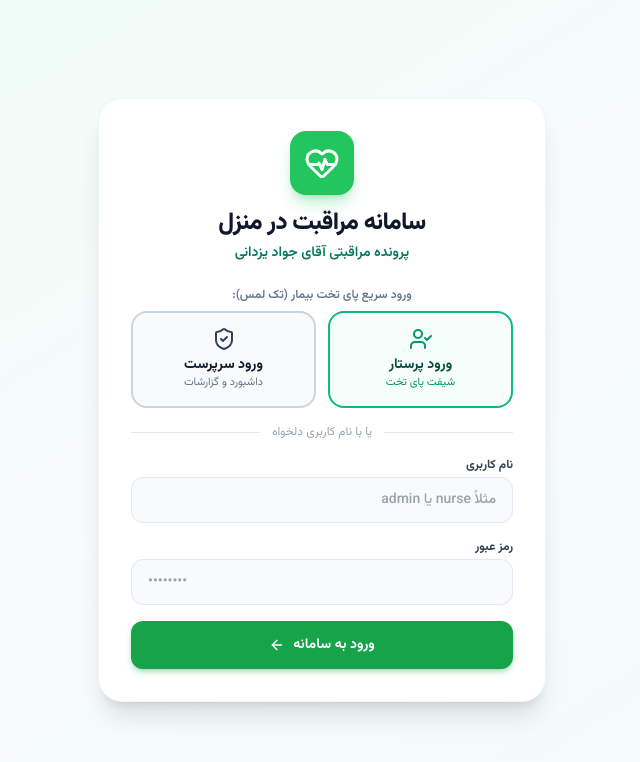
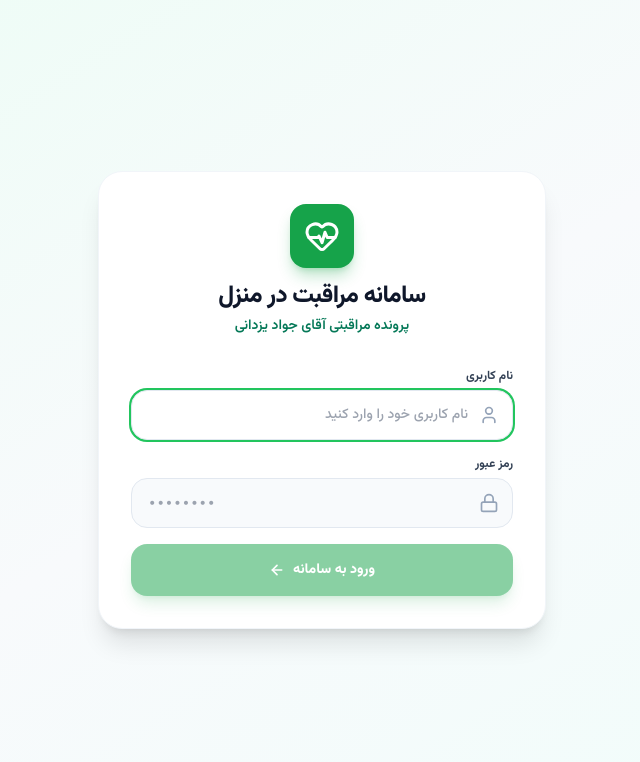
Before and after one commit to Aria-Abbasi/care, a Next.js app: page /login in a window 1280 px wide. Shown: the top 762 px of the page, without its empty margins (398-1038 px from the left). Built offline with nearby package versions, Linux system fonts and the light colour scheme.

Commit message:
feat(auth): unified single login form without preset buttons, configured admin and two nurse accounts

```diff
--- a/src/app/login/page.tsx
+++ b/src/app/login/page.tsx
@@ -2,7 +2,7 @@
 
 import { useState, Suspense } from "react";
 import { useSearchParams } from "next/navigation";
-import { HeartPulse, ShieldCheck, UserCheck, AlertCircle, ArrowLeft } from "lucide-react";
+import { HeartPulse, AlertCircle, ArrowLeft, Lock, User } from "lucide-react";
 
 function LoginForm() {
   const searchParams = useSearchParams();
@@ -13,7 +13,8 @@ function LoginForm() {
   const [error, setError] = useState("");
   const [loading, setLoading] = useState(false);
 
-  async function handleLogin(u = username, p = password) {
+  async function handleLogin(e: React.FormEvent) {
+    e.preventDefault();
     setError("");
     setLoading(true);
 
@@ -21,17 +22,17 @@ function LoginForm() {
       const res = await fetch("/api/auth/login", {
         method: "POST",
         headers: { "Content-Type": "application/json" },
-        body: JSON.stringify({ username: u, password: p }),
+        body: JSON.stringify({ username: username.trim(), password }),
       });
 
       const data = await res.json();
       if (!res.ok) {
-        setError(data.error || "ورود ناموفق بود");
+        setError(data.error || "نام کاربری یا رمز عبور اشتباه است");
         setLoading(false);
         return;
       }
 
-      // Full navigation to ensure cookies are fresh
+      // Automatically route according to role
       if (from) {
         window.location.href = from;
       } else if (data.user.role === "ADMIN") {
@@ -45,17 +46,11 @@ function LoginForm() {
     }
   }
 
-  function quickLogin(u: string, p: string) {
-    setUsername(u);
-    setPassword(p);
-    handleLogin(u, p);
-  }
-
   return (
     <div className="w-full max-w-md bg-white rounded-3xl shadow-xl border border-slate-100 p-6 sm:p-8">
-      {/* Header with Medical Icon */}
-      <div className="text-center mb-6">
-        <div className="inline-flex items-center justify-center w-16 h-16 rounded-2xl bg-care-500 text-white shadow-lg shadow-care-500/30 mb-3">
+      {/* Medical Header */}
+      <div className="text-center mb-8">
+        <div className="inline-flex items-center justify-center w-16 h-16 rounded-2xl bg-care-600 text-white shadow-lg shadow-care-600/30 mb-3">
           <HeartPulse className="w-9 h-9" />
         </div>
         <h1 className="text-2xl font-black text-slate-900 tracking-tight">
@@ -67,97 +62,61 @@ function LoginForm() {
       </div>
 
       {error && (
-        <div className="mb-4 p-3 rounded-xl bg-rose-50 border border-rose-200 text-rose-700 text-sm flex items-center gap-2">
+        <div className="mb-5 p-3.5 rounded-2xl bg-rose-50 border border-rose-200 text-rose-700 text-xs font-bold flex items-center gap-2">
           <AlertCircle className="w-5 h-5 flex-shrink-0" />
           <span>{error}</span>
         </div>
       )}
 
-      {/* Quick 1-Tap Login Presets */}
-      <div className="mb-6 space-y-2">
-        <p className="text-xs font-semibold text-slate-500 text-center mb-2">
-          ورود سریع پای تخت بیمار (تک لمس):
-        </p>
-        <div className="grid grid-cols-2 gap-3">
-          <button
-            type="button"
-            onClick={() => quickLogin("nurse", "Nurse@Care2026!")}
-            disabled={loading}
-            className="flex flex-col items-center justify-center p-3.5 rounded-2xl border-2 border-emerald-500 bg-emerald-50/50 hover:bg-emerald-100 text-emerald-900 transition active:scale-95 text-center font-bold"
-          >
-            <UserCheck className="w-6 h-6 text-emerald-600 mb-1" />
-            <span className="text-sm">ورود پرستار</span>
-            <span className="text-[11px] text-emerald-600 font-normal">شیفت پای تخت</span>
-          </button>
-
-          <button
-            type="button"
-            onClick={() => quickLogin("admin", "Admin@Care2026!")}
-            disabled={loading}
-            className="flex flex-col items-center justify-center p-3.5 rounded-2xl border-2 border-slate-300 bg-slate-50 hover:bg-slate-100 text-slate-900 transition active:scale-95 text-center font-bold"
-          >
-            <ShieldCheck className="w-6 h-6 text-slate-700 mb-1" />
-            <span className="text-sm">ورود سرپرست</span>
-            <span className="text-[11px] text-slate-500 font-normal">داشبورد و گزارشات</span>
-          </button>
-        </div>
-      </div>
-
-      <div className="relative my-6 text-center">
-        <hr className="border-slate-200" />
-        <span className="absolute top-1/2 left-1/2 -translate-x-1/2 -translate-y-1/2 bg-white px-3 text-xs text-slate-400">
-          یا با نام کاربری دلخواه
-        </span>
-      </div>
-
-      {/* Standard Form */}
-      <form
-        onSubmit={(e) => {
-          e.preventDefault();
-          handleLogin();
-        }}
-        className="space-y-4"
-      >
+      {/* Unified Single Login Form */}
+      <form onSubmit={handleLogin} className="space-y-4">
         <div>
-          <label className="block text-xs font-bold text-slate-700 mb-1">
+          <label className="block text-xs font-bold text-slate-700 mb-1.5">
             نام کاربری
           </label>
+          <div className="relative">
             <input
               type="text"
               value={username}
               onChange={(e) => setUsername(e.target.value)}
-            placeholder="مثلاً nurse یا admin"
-            className="w-full px-4 py-3 rounded-xl border border-slate-200 focus:outline-none focus:ring-2 focus:ring-care-500 text-sm font-medium bg-slate-50 focus:bg-white transition"
+              placeholder="نام کاربری خود را وارد کنید"
+              className="w-full px-4 py-3.5 pr-11 rounded-2xl border border-slate-200 focus:outline-none focus:ring-2 focus:ring-care-500 text-sm font-medium bg-slate-50 focus:bg-white transition"
               required
+              autoFocus
             />
+            <User className="w-5 h-5 text-slate-400 absolute right-3.5 top-1/2 -translate-y-1/2" />
+          </div>
         </div>
 
         <div>
-          <label className="block text-xs font-bold text-slate-700 mb-1">
+          <label className="block text-xs font-bold text-slate-700 mb-1.5">
             رمز عبور
           </label>
+          <div className="relative">
             <input
               type="password"
               value={password}
               onChange={(e) => setPassword(e.target.value)}
               placeholder="••••••••"
-            className="w-full px-4 py-3 rounded-xl border border-slate-200 focus:outline-none focus:ring-2 focus:ring-care-500 text-sm font-medium bg-slate-50 focus:bg-white transition text-left"
+              className="w-full px-4 py-3.5 pr-11 rounded-2xl border border-slate-200 focus:outline-none focus:ring-2 focus:ring-care-500 text-sm font-medium bg-slate-50 focus:bg-white transition text-left font-mono"
               dir="ltr"
               required
             />
+            <Lock className="w-5 h-5 text-slate-400 absolute right-3.5 top-1/2 -translate-y-1/2" />
+          </div>
         </div>
 
         <button
           type="submit"
-          disabled={loading}
-          className="w-full py-3.5 px-4 rounded-xl bg-care-600 hover:bg-care-700 active:scale-[0.98] text-white font-bold shadow-md shadow-care-600/30 flex items-center justify-center gap-2 transition"
+          disabled={loading || !username || !password}
+          className="w-full mt-2 py-4 px-4 rounded-2xl bg-care-600 hover:bg-care-700 disabled:opacity-50 text-white font-black shadow-lg shadow-care-600/30 flex items-center justify-center gap-2 transition active:scale-[0.98]"
         >
           {loading ? (
             <span className="text-sm">در حال ورود...</span>
           ) : (
             <>
               <span className="text-sm">ورود به سامانه</span>
-              <ArrowLeft className="w-4 h-4" />
+              <ArrowLeft className="w-4 h-4 stroke-[2.5]" />
             </>
           )}
         </button>
```
Also changed, not shown: scripts/seed_users.ts (added, +45 -0 lines). Lines whose indentation alone changed are shown as unchanged.
